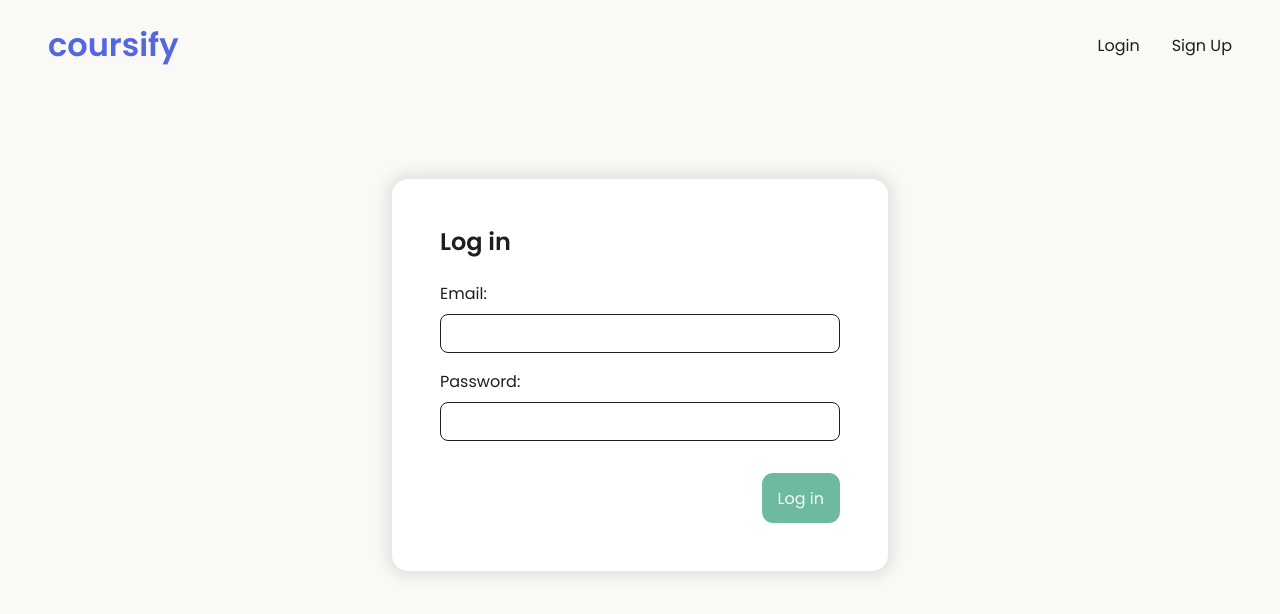
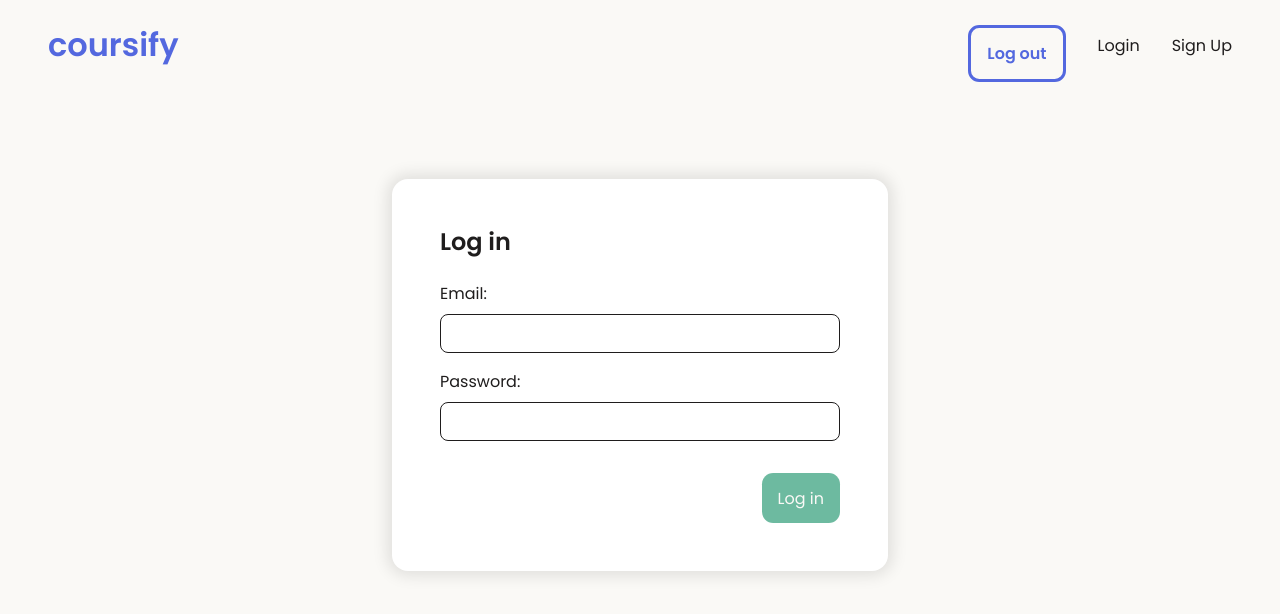
Before and after one commit to shelleychen318/coursify, a React (Create React App) app in the folder frontend/: page /login in a window 1280 px wide. Shown: the top 614 px of the page. Built offline with nearby package versions, Linux system fonts and the light colour scheme.

Commit message:
added useLogout hook and log out button

```diff
--- a/frontend/src/components/CourseForm.module.css
+++ b/frontend/src/components/CourseForm.module.css
@@ -46,7 +46,7 @@ select {
 }
 
 .addButton:hover {
-  filter: brightness(115%);
+  background-color: #7382fd;
 }
 
 input.emptyField,
--- a/frontend/src/components/Navbar.js
+++ b/frontend/src/components/Navbar.js
@@ -1,18 +1,28 @@
 import { Link } from "react-router-dom";
+import { useLogout } from "../hooks/useLogout";
 import styles from "./Navbar.module.css";
 
 const Navbar = () => {
+  const { logout } = useLogout();
+
+  const handleClick = () => {
+    logout();
+  };
+
   return (
-    <div className={styles.navbar}>
+    <div className={styles.header}>
       <Link to="/" className={styles.logo}>
         <h1>coursify</h1>
       </Link>
-      <nav>
+      <div className={styles.navLinks}>
+        <div>
+          <button onClick={handleClick} className={styles.logoutButton}>Log out</button>
+        </div>
         <div className={styles.links}>
           <Link to="/login">Login</Link>
           <Link to="/signup">Sign Up</Link>
         </div>
-      </nav>
+      </div>
     </div>
   );
 };
--- a/frontend/src/components/Navbar.module.css
+++ b/frontend/src/components/Navbar.module.css
@@ -1,4 +1,4 @@
-.navbar {
+.header {
   max-width: 1400px;
   margin: 0 auto;
   padding: 0 3rem;
@@ -7,9 +7,34 @@
   justify-content: space-between;
 }
 
+.navLinks {
+  display: flex;
+  align-items: center;
+  justify-content: space-between;
+}
+
 .logo {
   color: var(--primary);
   text-decoration: none;
+}
+
+.logoutButton {
+  width: fit-content;
+  padding: 0.8rem 1rem;
+  font-family: "Poppins";
+  border: 3px solid var(--primary);
+  background-color: var(--bg);
+  color: var(--primary);
+  border-radius: 0.7rem;
+  cursor: pointer;
+  font-size: 16px;
+  font-weight: 600;
+  transition: all 0.3s ease-in-out;
+}
+
+.logoutButton:hover {
+  background-color: var(--primary);
+  color: var(--bg);
 }
 
 .links {
--- /dev/null
+++ b/frontend/src/hooks/useLogout.js
@@ -0,0 +1,15 @@
+import { useAuthContext } from "./useAuthContext";
+
+export const useLogout = () => {
+  const { dispatch } = useAuthContext();
+
+  const logout = () => {
+    // remove user from storage
+    localStorage.removeItem("user");
+
+    // dispatch logout action
+    dispatch({ type: "LOGOUT" });
+  };
+
+  return { logout };
+};
--- a/frontend/src/hooks/useSignup.js
+++ b/frontend/src/hooks/useSignup.js
@@ -10,6 +10,7 @@ export const useSignup = () => {
     setIsLoading(true);
     setError(null);
 
+    // send POST request to server to sign up new user
     const response = await fetch("/api/user/signup", {
       method: "POST",
       headers: { "Content-Type": "application/json" },
```
